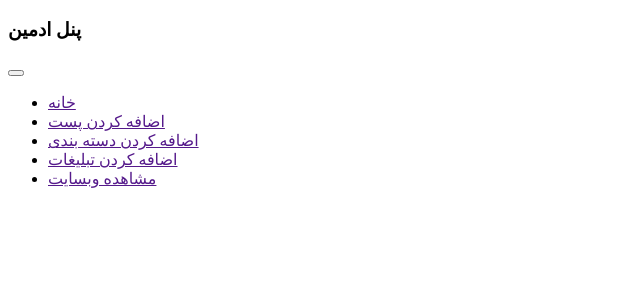
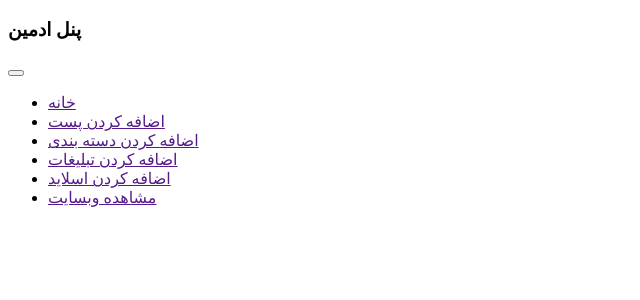
Before and after one commit to pouria0015/venus-weblog, a PHP site: the page made by views/admin/inc/header.php in a window 1280 px wide. Shown: the top 300 px of the page, without its empty margins (0-640 px from the left). Run offline with PHP 8.4, Linux system fonts and the light colour scheme; the template is opened without the code that fills it, so the values that code supplies are empty; some libraries are stand-ins or nearby versions.

Commit message:
add: field for add slide in header site

```diff
--- a/views/admin/inc/header.php
+++ b/views/admin/inc/header.php
@@ -39,6 +39,9 @@
                                 <a class="nav-link <?= active_header("admin/addAds") ?>" href="<?= url_view_builder("admin/addAds"); ?>"> اضافه کردن تبلیغات </a>
                             </li>
                             <li class="nav-item">
+                                <a class="nav-link <?= active_header("admin/addSlider") ?>" href="<?= url_view_builder("admin/addSlider"); ?>"> اضافه کردن اسلاید </a>
+                            </li>
+                            <li class="nav-item">
                                 <a class="nav-link" href="<?= url_view_builder(""); ?>"> مشاهده وبسایت </a>
                             </li>
                         </ul>
```
